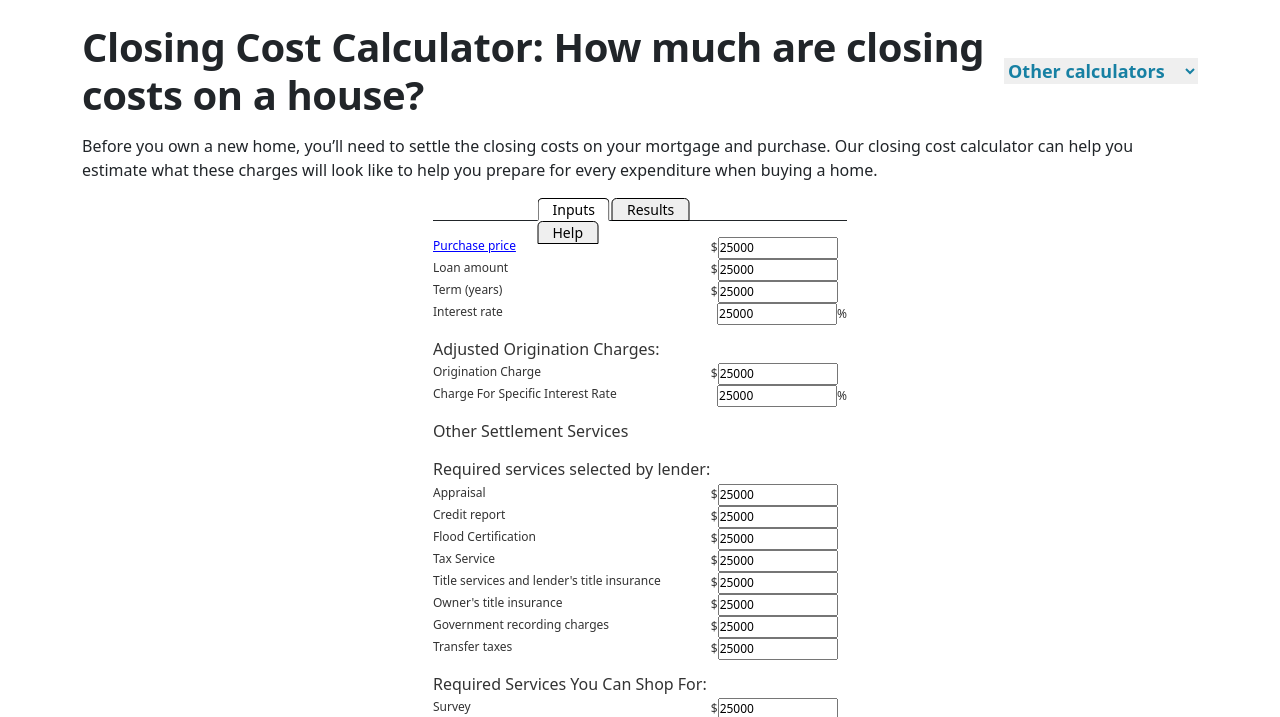
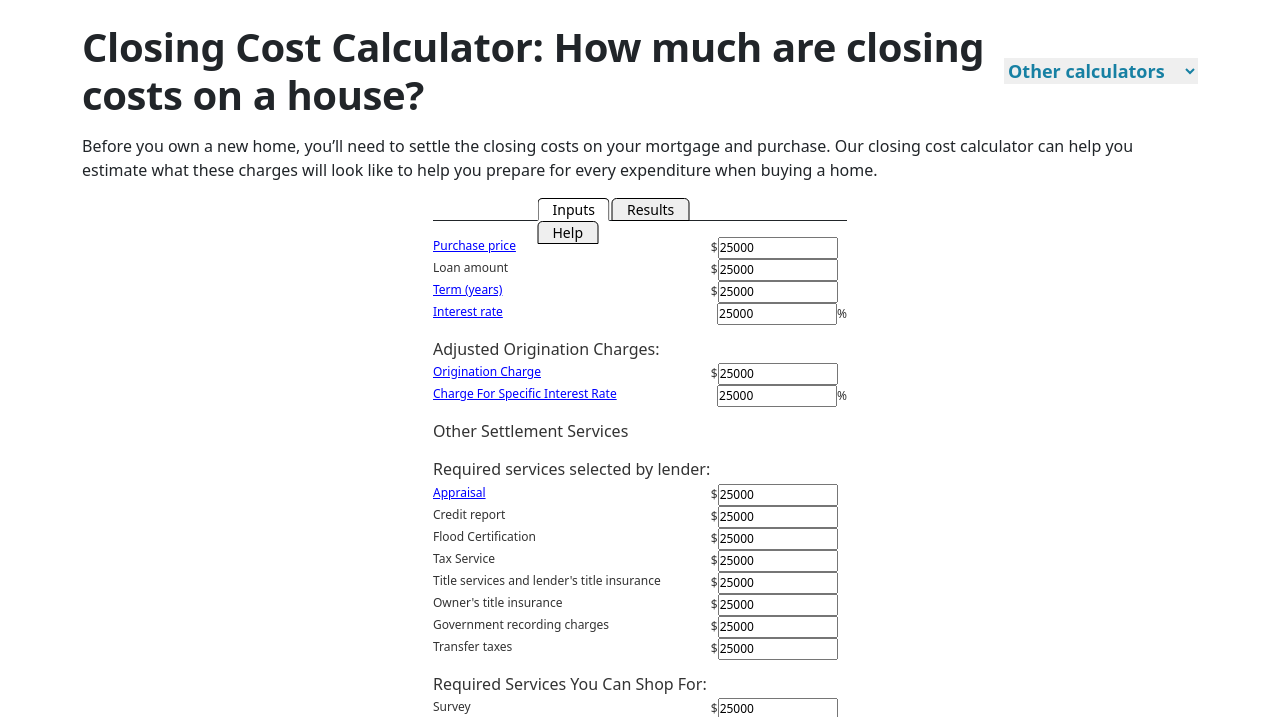
Before and after one commit to shuvo-h/rate-mortgage, a Gatsby site: page /mortgage-calculators/closing-cost-calculator in a window 1280 px wide. Both pictures are taken after a click on the button "Inputs". Shown: the part 82-799 px from the top of the page. Built offline with nearby package versions, Linux system fonts and the light colour scheme; Gatsby itself is replaced by a stand-in of ours.

Commit message:
added calculator another form

```diff
--- a/src/components/Calculators/CalculatorNav.js
+++ b/src/components/Calculators/CalculatorNav.js
@@ -5,7 +5,7 @@ const CalculatorNav = ({navList=[],activeNav,setActiveNav}) => {
 
     return (
         <nav className={`${calc_nav} d-flex justify-content-center`}>
-            <div style={{position:"absolute", left:"50%",top:0, transform: "translateX(-50%)","-webkitTransform": "translateX(-50%)"}}>
+            <div style={{position:"absolute", left:"50%",top:0, transform: "translateX(-50%)","WebkitTransform": "translateX(-50%)"}}>
                 {
                     navList.map(navItem => <button
                         className={calc_nav_btn}
--- /dev/null
+++ b/src/components/Calculators/FormForCalc.js
@@ -0,0 +1,102 @@
+import React from 'react';
+import { graphql, Link, useStaticQuery } from 'gatsby';
+import { GatsbyImage, getImage } from 'gatsby-plugin-image';
+import {calc_input} from "./calculators.module.css";
+
+
+const windoOpener = (url) => {
+    if (url) {
+        window.open(url, "_blank", "toolbar=yes,scrollbars=yes,resizable=yes,top=500,left=500,width=400,height=300");
+    }
+}
+
+
+const ElementRenderer = (elementInfo) =>{
+    switch (elementInfo.type) {
+        case "result":
+
+            return <output>{elementInfo.value}</output>
+
+        default:
+            return <input className={calc_input} style={{width:"120px", padding:0}} type={elementInfo.type} name={elementInfo.name} defaultValue={elementInfo.value} />
+    }
+}
+
+
+
+const cal_btn_Img = graphql`
+    query cal_btn_Img {
+        submit_btn: file(name: {eq: "submit_img"}) {
+            childImageSharp {
+            gatsbyImageData
+            }
+        }
+        term_btn: file(name: {eq: "lead_fusion"}) {
+            childImageSharp {
+            gatsbyImageData
+            }
+        }
+    }
+`;
+
+
+
+
+const SubmitBtn = ({isSubmitBtn=true}) => {
+    const {submit_btn,term_btn} = useStaticQuery(cal_btn_Img);
+
+    return <div className='my-4 d-flex flex-column align-items-end'>
+        {
+            isSubmitBtn && <GatsbyImage style={{cursor:"pointer"}} image={getImage(submit_btn.childImageSharp)} alt='' />
+        }
+        <div className='position-relative ms-auto my-3' style={{maxWidth:"fit-content"}}>
+            <GatsbyImage image={getImage(term_btn.childImageSharp)} alt='' />
+            <Link
+                style={{bottom:0,right:0, fontSize:"9px", opacity:0}}
+                className='text-decoration-none position-absolute'
+                to='https://partners.leadfusion.com/tools/guaranteedrate/tools/view.fcs?param=p218pnRxtWwNpW1DoGBxqmF1syJ6sHQ2qnd*jWV_pDF1r1NlkCp5sGNcomJ3gGN0pjF1r1NlkCo2sG1Epk1UfmtFonZxr3h1pmhConh1'
+                target={"_blank"}
+            >terms of use</Link>
+        </div>
+
+    </div>
+}
+
+
+
+const FormForCalc = ({formFieldData,isSubmitBtn}) => {
+    return (
+        <form className='my-3' style={{color:"rgb(51,51,51)"}}>
+            {
+                formFieldData.map(field =><div className='d-flex justify-content-between'  style={{fontSize:"12px",}}>
+                    {
+                        field.type === "para_title"
+                        ? <h6 style={{margin: "15px 0 4px 0"}}>{field.title}</h6>
+                        : <>
+                            <label htmlFor=""
+                                style={{
+                                    color: field.info_url ? "blue" : "rgb(51,51,51)",
+                                    textDecoration: field.info_url ? "underline" : "none",
+                                    cursor: field.info_url ? "pointer" : "auto",
+                                }}
+                                onClick={()=>windoOpener(field.info_url)}
+                            >
+                                {field.title}
+                            </label>
+                            <span>
+                                {field.sign === "$" ? field.sign :  ""}
+                                {
+                                    ElementRenderer(field)
+                                }
+                                {field.sign === "%" ? field.sign : <span>&nbsp;&nbsp;&nbsp;</span>}
+                            </span>
+                        </>
+                    }
+                </div>)
+            }
+            <SubmitBtn isSubmitBtn={isSubmitBtn} />
+        </form>
+    );
+};
+
+export default FormForCalc;
--- a/src/components/Calculators/closingCost/CalculatorClosingCost.js
+++ b/src/components/Calculators/closingCost/CalculatorClosingCost.js
@@ -1,11 +1,26 @@
 import React, { useState } from 'react';
+import ButtonRegular from '../../common/ButtonRegular';
 import CalculatorNav from '../CalculatorNav';
+import HelpClosingCalc from './HelpClosingCalc';
 import InputClosingCost from './InputClosingCost';
+import CalcResults from './ResultsCalc';
+
+const closingCalcHelp = [
+    {
+        text:"There comes a time in the life of most homeowners when a drop in prevailing interest rates coupled with the prospect of reducing monthly mortgage payments makes too much sense not to explore; hence, the lure and the logic of a home refinance.",
+        urls:[
+            {
+                name:"",
+                url:""
+            }
+        ]
+    }
+]
 
 const closingNavList = ["inputs","results","help"];
 
 const CalculatorClosingCost = () => {
-    const [activeNav,setActiveNav] = useState(closingNavList[0]);
+    const [activeNav,setActiveNav] = useState(closingNavList[2]);
 
     return (
         <section style={{maxWidth:"fit-content",margin:"auto"}}>
@@ -16,6 +31,20 @@ const CalculatorClosingCost = () => {
                     activeNav === "inputs" && <InputClosingCost  />
                 }
             </div>
+            <div>
+                {
+                    activeNav === "results" && <CalcResults  />
+                }
+            </div>
+            <div>
+                {
+                    activeNav === "help" && <HelpClosingCalc  />
+                }
+            </div>
+
+            <div className='text-center'>
+                <ButtonRegular className='border-0 text-white px-5 py-2 fs-5' label={"Apply now"} />
+            </div>
         </section>
     );
 };
--- /dev/null
+++ b/src/components/Calculators/closingCost/HelpClosingCalc.js
@@ -0,0 +1,11 @@
+import React from 'react';
+
+const HelpClosingCalc = () => {
+    return (
+        <div>
+            HelpClosingCalc
+        </div>
+    );
+};
+
+export default HelpClosingCalc;
--- a/src/components/Calculators/closingCost/InputClosingCost.js
+++ b/src/components/Calculators/closingCost/InputClosingCost.js
@@ -1,11 +1,6 @@
 import React from 'react';
-import {calc_input} from "../calculators.module.css";
+import FormForCalc from '../FormForCalc';
 
-const windoOpener = (url) => {
-    if (url) {
-        window.open(url, "_blank", "toolbar=yes,scrollbars=yes,resizable=yes,top=500,left=500,width=400,height=300");
-    }
-}
 
 
 const fields = [
@@ -31,7 +26,7 @@ const fields = [
         type: 'number',
         sign:"$",
         value: 25000,
-        info_url:""
+        info_url:"https://partners.leadfusion.com/tools/guaranteedrate/gloss.fcs?param=pGB*sHdbpn0NtWlCrip5sGNcomJ3fml_nFljZ2VEtXZ5ozUNdzwGojkCZ2VEtXZ5ozYNp2p2p2p2"
     },
     {
         title:"Interest rate",
@@ -39,7 +34,7 @@ const fields = [
         type: 'number',
         sign:"%",
         value: 25000,
-        info_url:""
+        info_url:"https://partners.leadfusion.com/tools/guaranteedrate/gloss.fcs?param=pGB*sHdbpn0NqmJEpnZ1sHhConh1Z21DrEBxr2sNpmJvllc2onhEs21ycjEGeTpxdjY2onhEs21yczF2p2p2p2o@"
     },
     {
         title:"Adjusted Origination Charges:",
@@ -52,7 +47,7 @@ const fields = [
         type: 'number',
         sign:"$",
         value: 25000,
-        info_url:""
+        info_url:"https://partners.leadfusion.com/tools/guaranteedrate/gloss.fcs?param=pGB*sHdbpn0NrHZ5pGd4onZ3pmV9rHl_tSp5sGNcomJ3fml_nFljZ2VEtXZ5ozUNdzwGojkCZ2VEtXZ5ozYNp2p2p2p2"
     },
     {
         title:"Charge For Specific Interest Rate",
@@ -60,17 +55,17 @@ const fields = [
         type: 'number',
         sign:"%",
         value: 25000,
-        info_url:""
+        info_url:"https://partners.leadfusion.com/tools/guaranteedrate/gloss.fcs?param=pGB*sHdbpn0NsWN5r3hDZ21DrEBxr2sNpmJvllc2onhEs21ycjEGeTpxdjY2onhEs21yczF2p2p2p2o@"
     },
     {
         title:"Other Settlement Services",
         type:"para_title",
-        info_url:""
+        info_url:"https://partners.leadfusion.com/tools/guaranteedrate/gloss.fcs?param=pGB*sHdbpn0NjHh4pnZjpnhErWl9pmJEkGlCt21zpnc2qnd*jWV_pDF1r1NlkCpxtXhCqmYBfjoId2UFcypxtXhCqmYCfmp2p2p2pw@@"
     },
     {
         title:"Required services selected by lender:",
         type:"para_title",
-        info_url:""
+        info_url:"https://partners.leadfusion.com/tools/guaranteedrate/gloss.fcs?param=pGB*sHdbpn0Nk2lBtm1CpmhjpnZGqmd1sFd1rWlztWl0g31cpmJ0pnY2qnd*jWV_pDF1r1NlkCpxtXhCqmYBfjoId2UFcypxtXhCqmYCfmp2p2p2pw@@"
     },
     {
         title:"Appraisal",
@@ -78,7 +73,7 @@ const fields = [
         type: 'number',
         sign:"$",
         value: 25000,
-        info_url:""
+        info_url:"https://partners.leadfusion.com/tools/guaranteedrate/gloss.fcs?param=pGB*sHdbpn0NonRAs2V5sGV8Z21DrEBxr2sNpmJvllc2onhEs21ycjEGeTpxdjY2onhEs21yczF2p2p2p2o@"
     },
     {
         title:"Credit report",
@@ -139,7 +134,7 @@ const fields = [
     {
         title:"Required Services You Can Shop For:",
         type:"para_title",
-        info_url:""
+        info_url:"https://partners.leadfusion.com/tools/guaranteedrate/gloss.fcs?param=pGB*sHdbpn0Nk2lBtm1CpmhjpnZGqmd1sF1*tkdxr1d4rHRWrHY2qnd*jWV_pDF1r1NlkCpxtXhCqmYBfjoId2UFcypxtXhCqmYCfmp2p2p2pw@@"
     },
     {
         title:"Survey",
@@ -163,7 +158,7 @@ const fields = [
         type: 'number',
         sign:"$",
         value: 25000,
-        info_url:""
+        info_url:"https://partners.leadfusion.com/tools/guaranteedrate/gloss.fcs?param=pGB*sHdbpn0NsXZ*sWlCtX1Eonw2qnd*jWV_pDF1r1NlkCpxtXhCqmYBfjoId2UFcypxtXhCqmYCfmp2p2p2pw@@"
     },
     {
         title:"Yearly property insurance",
@@ -171,59 +166,18 @@ const fields = [
         type: 'number',
         sign:"$",
         value: 25000,
-        info_url:""
+        info_url:"https://partners.leadfusion.com/tools/guaranteedrate/gloss.fcs?param=pGB*sHdbpn0NqWN9pmNHr2lCsG1_sHlComJzpip5sGNcomJ3fml_nFljZ2VEtXZ5ozUNdzwGojkCZ2VEtXZ5ozYNp2p2p2p2"
     },
 
 ]
 
-const ElementRenderer = (elementInfo) =>{
-    switch (elementInfo.type) {
-        case "value":
 
-            break;
-
-        default:
-            return <input className={calc_input} style={{width:"120px", padding:0}} type={elementInfo.type} name={elementInfo.name} defaultValue={elementInfo.value} />
-    }
-}
-
-const SubmitBtn = () => <div>
-    <button>Submit <span></span></button>
-</div>
 
 const InputClosingCost = () => {
     return (
-        <form className='my-3' style={{color:"rgb(51,51,51)"}}>
-            {
-                fields.map(field =><div className='d-flex justify-content-between'  style={{fontSize:"12px",}}>
-                    {
-                        field.type === "para_title"
-                        ? <h6 style={{margin: "15px 0 4px 0"}}>{field.title}</h6>
-                        : <>
-                            <label htmlFor=""
-                                style={{
-                                    color: field.info_url ? "blue" : "rgb(51,51,51)",
-                                    textDecoration: field.info_url ? "underline" : "none",
-                                    cursor: field.info_url ? "pointer" : "auto",
-                                }}
-                                onClick={()=>windoOpener(field.info_url)}
-                            >
-                                {field.title}
-                            </label>
-                            <span>
-                                {field.sign === "$" ? field.sign :  ""}
-                                {
-                                    ElementRenderer(field)
-                                }
-                                {field.sign === "%" ? field.sign : <span>&nbsp;&nbsp;&nbsp;</span>}
-                            </span>
-                        </>
-                    }
-                </div>)
-            }
-            <SubmitBtn />
-        </form>
+        <FormForCalc formFieldData={fields} />
     );
 };
 
+
 export default InputClosingCost;
--- /dev/null
+++ b/src/components/Calculators/closingCost/ResultsCalc.js
@@ -0,0 +1,213 @@
+import React from 'react';
+import { SlArrowLeft, SlArrowRight } from "react-icons/sl";
+import { ReactIcon } from '../../common/ButtonRegular';
+import FormForCalc from '../FormForCalc';
+
+
+const result_fields = [
+    {
+        title:"Lender origination charge",
+        name:"purchase_rate",
+        sign:"$",
+        value: 25000,
+        type:"result",
+        info_url:""
+    },
+    {
+        title:"Charge for specific interest rate",
+        name:"",
+        sign:"$",
+        value: 475,
+        type:"result",
+        info_url:""
+    },
+    {
+        title:"Your adjusted origination charges:",
+        name:"",
+        sign:"$",
+        value: 475,
+        type:"result",
+        info_url:""
+    },
+    {
+        title:"Appraisal",
+        name:"",
+        sign:"$",
+        value: 475,
+        type:"result",
+        info_url:"https://partners.leadfusion.com/tools/guaranteedrate/gloss.fcs?param=pGB*sHdbpn0NonRAs2V5sGV8Z21DrEBxr2sNpmJvllc2onhEs21ycjEGeTpxdjY2onhEs21yczF2p2p2p2o@"
+    },
+    {
+        title:"Credit report",
+        name:"",
+        sign:"$",
+        value: 475,
+        type:"result",
+        info_url:""
+    },
+    {
+        title:"Flood Certification",
+        name:"",
+        sign:"$",
+        value: 475,
+        type:"result",
+        info_url:""
+    },
+    {
+        title:"Tax Service",
+        name:"",
+        sign:"$",
+        value: 475,
+        type:"result",
+        info_url:""
+    },
+    {
+        title:"Title services and lender's title insurance",
+        name:"",
+        sign:"$",
+        value: 475,
+        type:"result",
+        info_url:""
+    },
+    {
+        title:"Owner's title insurance",
+        name:"",
+        sign:"$",
+        value: 475,
+        type:"result",
+        info_url:""
+    },
+    {
+        title:"Survey",
+        name:"",
+        sign:"$",
+        value: 475,
+        type:"result",
+        info_url:""
+    },
+    {
+        title:"Pest Inspection",
+        name:"",
+        sign:"$",
+        value: 475,
+        type:"result",
+        info_url:""
+    },
+    {
+        title:"Government recording charges",
+        name:"",
+        sign:"$",
+        value: 475,
+        type:"result",
+        info_url:""
+    },
+    {
+        title:"Transfer taxes",
+        name:"",
+        sign:"$",
+        value: 475,
+        type:"result",
+        info_url:""
+    },
+    {
+        title:"Initial deposit for your escrow account",
+        name:"",
+        sign:"$",
+        value: 475,
+        type:"result",
+        info_url:"https://partners.leadfusion.com/tools/guaranteedrate/gloss.fcs?param=pGB*sHdbpn0NqmJ5tWh1sWNDqnh2rHZ1sGdCrHs2qnd*jWV_pDF1r1NlkCpxtXhCqmYBfjoId2UFcypxtXhCqmYCfmp2p2p2pw@@"
+    },
+    {
+        title:"Daily interest charges",
+        name:"",
+        sign:"$",
+        value: 475,
+        type:"result",
+        info_url:"https://partners.leadfusion.com/tools/guaranteedrate/gloss.fcs?param=pGB*sHdbpn0NpWV5rX15r3h1s2lDtWd4onZ3pip5sGNcomJ3fml_nFljZ2VEtXZ5ozUNdzwGojkCZ2VEtXZ5ozYNp2p2p2p2"
+    },
+    {
+        title:"Homeowner's insurance",
+        name:"",
+        sign:"$",
+        value: 475,
+        type:"result",
+        info_url:""
+    },
+    {
+        title:"Charges for all other settlement services",
+        name:"",
+        sign:"$",
+        value: 475,
+        type:"result",
+        info_url:""
+    },
+    {
+        title:"Total estimated settlement charges",
+        name:"",
+        sign:"$",
+        value: 475,
+        type:"result",
+        info_url:""
+    },
+    {
+        title:"Principal and interest",
+        name:"",
+        sign:"$",
+        value: 475,
+        type:"result",
+        info_url:""
+    },
+    {
+        title:"Taxes and insurance",
+        name:"",
+        sign:"$",
+        value: 475,
+        type:"result",
+        info_url:"https://partners.leadfusion.com/tools/guaranteedrate/gloss.fcs?param=pGB*sHdbpn0NqmFArHl_pXc2qnd*jWV_pDF1r1NlkCpxtXhCqmYBfjoId2UFcypxtXhCqmYCfmp2p2p2pw@@"
+    },
+    {
+        title:"Mortgage insurance",
+        name:"",
+        sign:"$",
+        value: 475,
+        type:"result",
+        info_url:"https://partners.leadfusion.com/tools/guaranteedrate/gloss.fcs?param=pGB*sHdbpn0NsWF5Z21DrEBxr2sNpmJvllc2onhEs21ycjEGeTpxdjY2onhEs21yczF2p2p2p2o@"
+    },
+    {
+        title:"Total monthly payment",
+        name:"",
+        sign:"$",
+        value: 475,
+        type:"result",
+        info_url:""
+    },
+
+]
+
+
+const CalcResults = () => {
+    console.log(SlArrowLeft);
+    return (
+        <>
+            <FormForCalc formFieldData={result_fields} isSubmitBtn={false} />
+            <div className='my-3  d-flex justify-content-between'>
+                <button className='d-flex align-items-center border-0 bg-transparent text-decoration-underline' style={{fontSize:"12px"}}>
+                    <ReactIcon size={9} color='#000'>
+                        <SlArrowLeft />
+                    </ReactIcon>
+                    <span className='ms-1'>
+                        Go back
+                    </span>
+                </button>
+                <button className='d-flex align-items-center border-0 bg-transparent text-decoration-underline' style={{fontSize:"12px"}}>
+                    <span className='me-1'>View Help</span>
+                    <ReactIcon size={9} color='#000'>
+                        <SlArrowRight />
+                    </ReactIcon>
+                </button>
+            </div>
+        </>
+    );
+};
+
+export default CalcResults;
```
Also changed, not shown: src/assets/static-images/common/lead_fusion.png (added), src/assets/static-images/common/submit_img.png (added).
